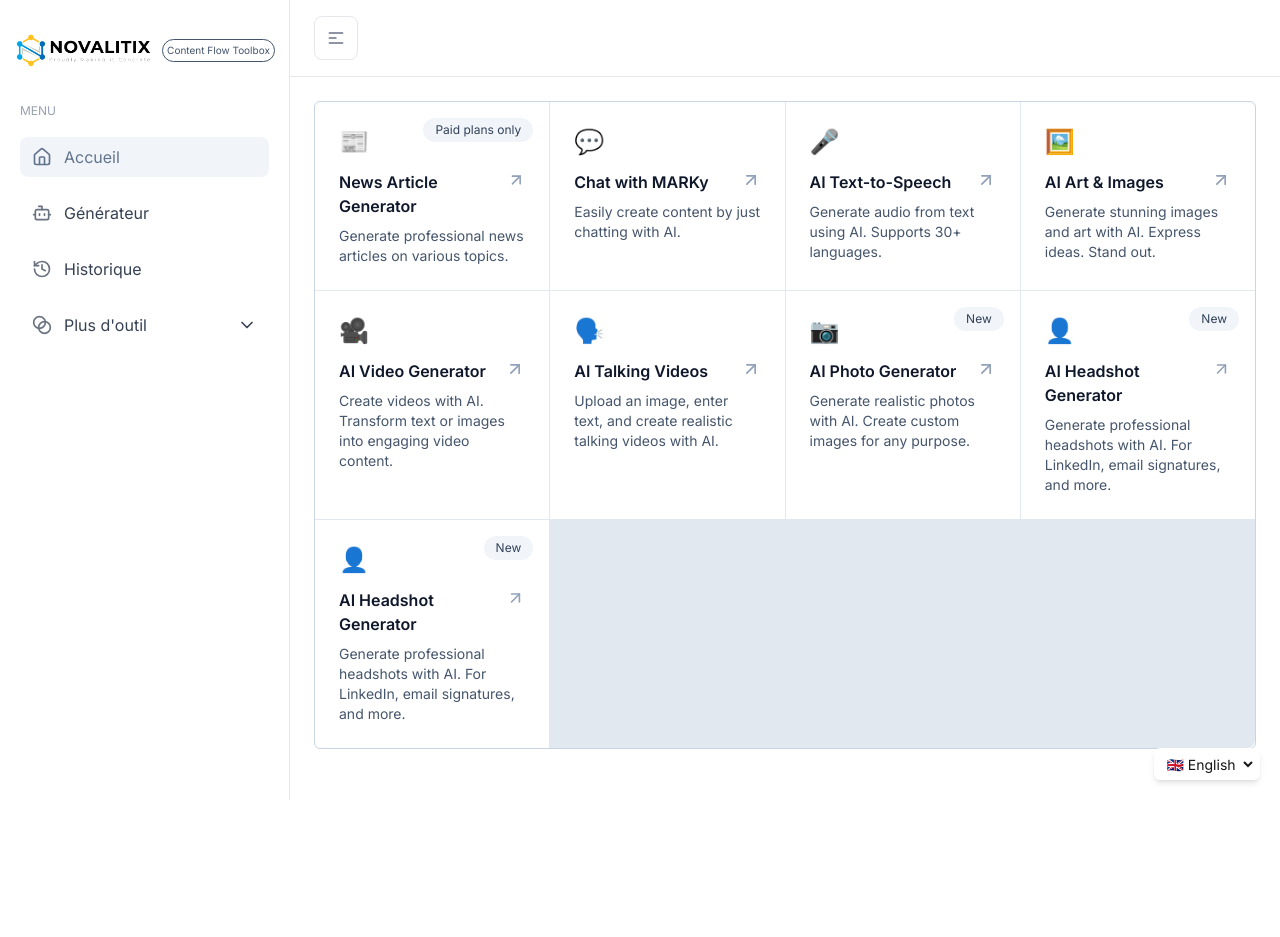
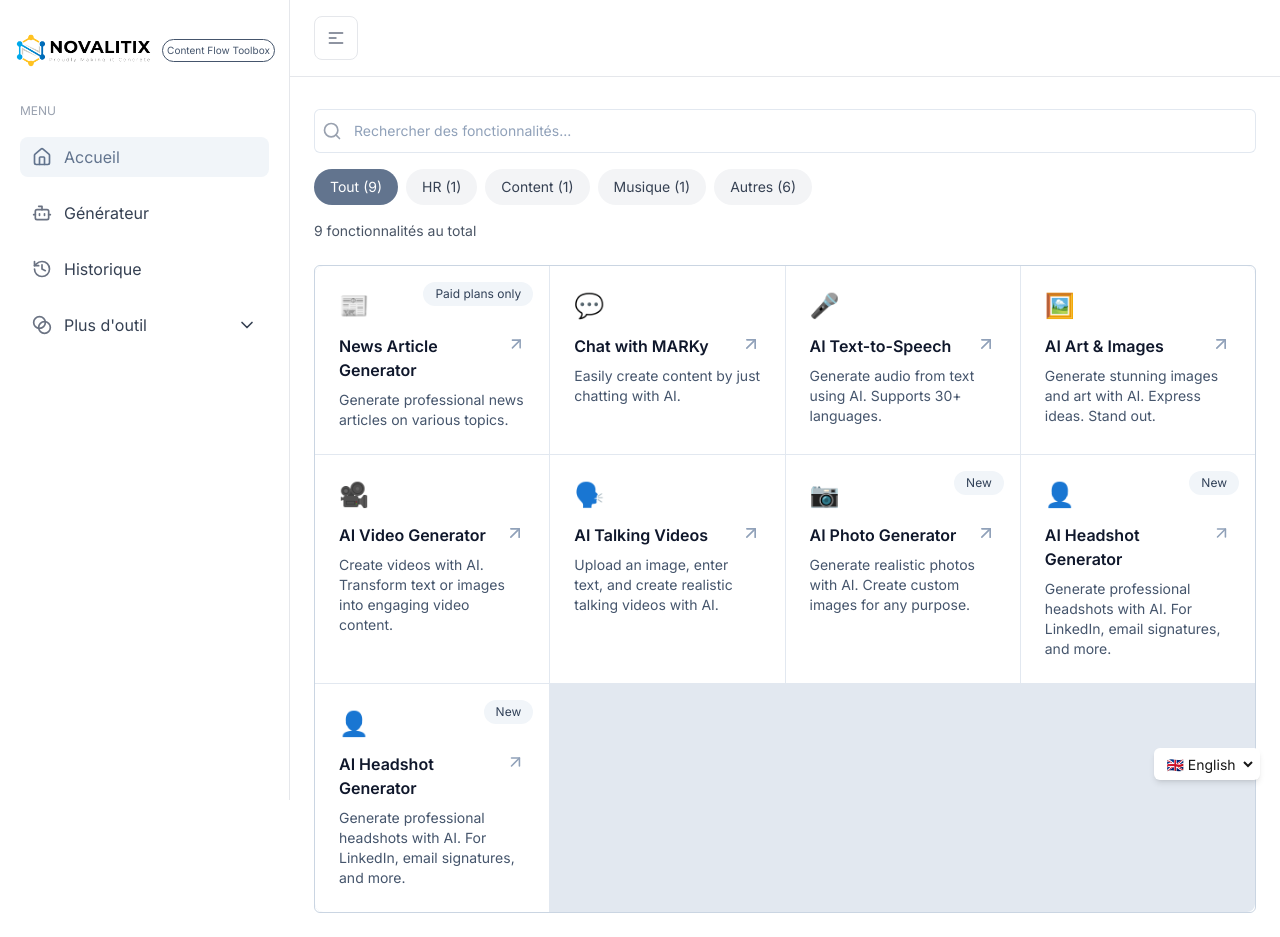
Before and after one commit to Rushclin/content-flow, a Next.js app: page /home in a window 1280 px wide. Before the commit the page ends 800 px from the top, so only its background shows below. Built offline with nearby package versions, Linux system fonts and the light colour scheme.

Commit message:
adding home page

```diff
--- a/src/config/app.ts
+++ b/src/config/app.ts
@@ -65,16 +65,19 @@
       title: "News Article Generator",
       desc: "Generate professional news articles on various topics.",
       badge: "Paid plans only",
+      category: "content"
     },
     {
       icon: "💬",
       title: "Chat with MARKy",
       desc: "Easily create content by just chatting with AI.",
+      category: "HR"
     },
     {
       icon: "🎤",
       title: "AI Text-to-Speech",
       desc: "Generate audio from text using AI. Supports 30+ languages.",
+      category: "musique"
     },
     {
       icon: "🖼️",
--- a/src/pages/home/index.tsx
+++ b/src/pages/home/index.tsx
@@ -1,18 +1,167 @@
-import React from "react";
+import React, { useMemo } from "react";
 import DashboardLayout from "@/layout/dashboard";
 import FeatureItem from "@/components/home/FeatureItem";
 import { appConfig } from "@/config/app";
+import { Search, Filter } from "lucide-react";
+import { useForm } from "react-hook-form";
+import { zodResolver } from "@hookform/resolvers/zod";
+import { z } from "zod";
+import Input from "@/components/common/InputForm";
+
+// Schéma de validation pour les filtres
+const filterSchema = z.object({
+  search: z.string(),
+  category: z.string(),
+});
+
+type FilterFormData = z.infer<typeof filterSchema>;
 
 const HomePage = () => {
+  // Extraction des catégories uniques depuis les features
+  const categories = useMemo(() => {
+    const uniqueCategories = new Set<string>();
+    appConfig.features.forEach((feature) => {
+      if (feature.category) {
+        uniqueCategories.add(feature.category);
+      }
+    });
+    return Array.from(uniqueCategories).sort();
+  }, []);
+
+  const { register, watch, setValue } = useForm<FilterFormData>({
+    resolver: zodResolver(filterSchema),
+    defaultValues: {
+      search: "",
+      category: "all",
+    },
+  });
+
+  const searchTerm = watch("search");
+  const selectedCategory = watch("category");
+
+  // Logique de filtrage
+  const filteredFeatures = useMemo(() => {
+    return appConfig.features.filter((feature) => {
+      // Filtrage par recherche
+      const matchesSearch =
+        searchTerm === "" ||
+        feature.title.toLowerCase().includes(searchTerm.toLowerCase()) ||
+        feature.desc.toLowerCase().includes(searchTerm.toLowerCase());
+
+      // Filtrage par catégorie
+      const matchesCategory =
+        selectedCategory === "all" ||
+        feature.category === selectedCategory ||
+        (selectedCategory === "uncategorized" && !feature.category);
+
+      return matchesSearch && matchesCategory;
+    });
+  }, [searchTerm, selectedCategory]);
+
+  const handleCategoryClick = (category: string) => {
+    setValue("category", category);
+  };
+
+  const clearFilters = () => {
+    setValue("search", "");
+    setValue("category", "all");
+  };
+
   return (
     <DashboardLayout title="Accueil">
-      <div className="bg-white rounded-md border border-slate-300">
-        <div className="grid grid-cols-1 sm:grid-cols-2 lg:grid-cols-4 gap-px bg-slate-200 rounded-lg overflow-hidden">
-          {appConfig.features.map((f, i) => (
-            <FeatureItem item={f} />
-          ))}
+      <div className="mb-6 space-y-4">
+        <div className="relative">
+          <div className="absolute inset-y-0 left-0 pl-3 flex items-center pointer-events-none"></div>
+          <Input
+            {...register("search")}
+            type="text"
+            placeholder="Rechercher des fonctionnalités..."
+            prefix={<Search className="h-5 w-5 text-gray-400" />}
+            inputClassName="py-3"
+          />
+        </div>
+
+        <div className="flex flex-wrap items-center gap-2">
+          <button
+            onClick={() => handleCategoryClick("all")}
+            className={`px-4 py-2 rounded-full text-sm font-medium transition-colors cursor-pointer ${
+              selectedCategory === "all"
+                ? "bg-slate-500 text-white"
+                : "bg-gray-100 text-gray-700 hover:bg-gray-200"
+            }`}
+          >
+            Tout ({appConfig.features.length})
+          </button>
+
+          {categories.map((category) => {
+            const categoryCount = appConfig.features.filter(
+              (f) => f.category === category
+            ).length;
+
+            return (
+              <button
+                key={category}
+                onClick={() => handleCategoryClick(category)}
+                className={`px-4 py-2 rounded-full text-sm font-medium transition-colors cursor-pointer ${
+                  selectedCategory === category
+                    ? "bg-slate-500 text-white"
+                    : "bg-gray-100 text-gray-700 hover:bg-gray-200"
+                }`}
+              >
+                {category.charAt(0).toUpperCase() + category.slice(1)} (
+                {categoryCount})
+              </button>
+            );
+          })}
+
+          {appConfig.features.some((f) => !f.category) && (
+            <button
+              onClick={() => handleCategoryClick("uncategorized")}
+              className={`px-4 py-2 rounded-full text-sm font-medium transition-colors cursor-pointer ${
+                selectedCategory === "uncategorized"
+                  ? "bg-slate-500 text-white"
+                  : "bg-gray-100 text-gray-700 hover:bg-gray-200"
+              }`}
+            >
+              Autres ({appConfig.features.filter((f) => !f.category).length})
+            </button>
+          )}
+        </div>
+
+        <div className="text-sm text-gray-600">
+          {filteredFeatures.length === appConfig.features.length
+            ? `${filteredFeatures.length} fonctionnalités au total`
+            : `${filteredFeatures.length} résultat${
+                filteredFeatures.length > 1 ? "s" : ""
+              } sur ${appConfig.features.length} fonctionnalités`}
         </div>
       </div>
+
+      {filteredFeatures.length > 0 ? (
+        <div className="bg-white rounded-md border border-slate-300">
+          <div className="grid grid-cols-1 sm:grid-cols-2 lg:grid-cols-4 gap-px bg-slate-200 rounded-lg overflow-hidden">
+            {filteredFeatures.map((f, i) => (
+              <FeatureItem key={i} item={f} />
+            ))}
+          </div>
+        </div>
+      ) : (
+        <div className="bg-white rounded-lg border border-gray-200 p-12 text-center">
+          <div className="text-6xl mb-4">🔍</div>
+          <h3 className="text-lg font-semibold text-gray-900 mb-2">
+            Aucune fonctionnalité trouvée
+          </h3>
+          <p className="text-gray-600 mb-4">
+            Aucune fonctionnalité ne correspond à vos critères de recherche.
+          </p>
+          <button
+            onClick={clearFilters}
+            className="bg-slate-500 text-white px-4 py-2 hover:bg-slate-600 transition-colors rounded-full"
+          >
+            Réinitialiser les filtres
+          </button>
+        </div>
+      )}
     </DashboardLayout>
   );
 };
```
